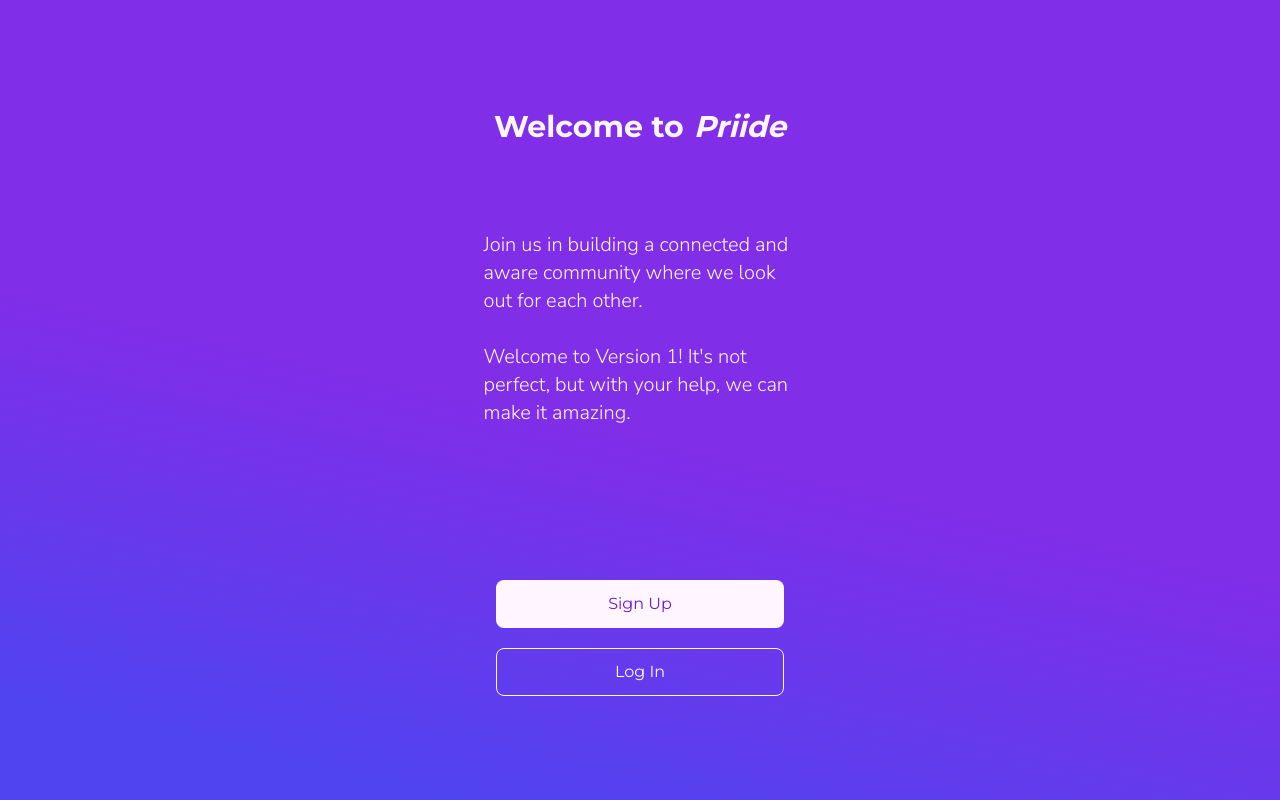
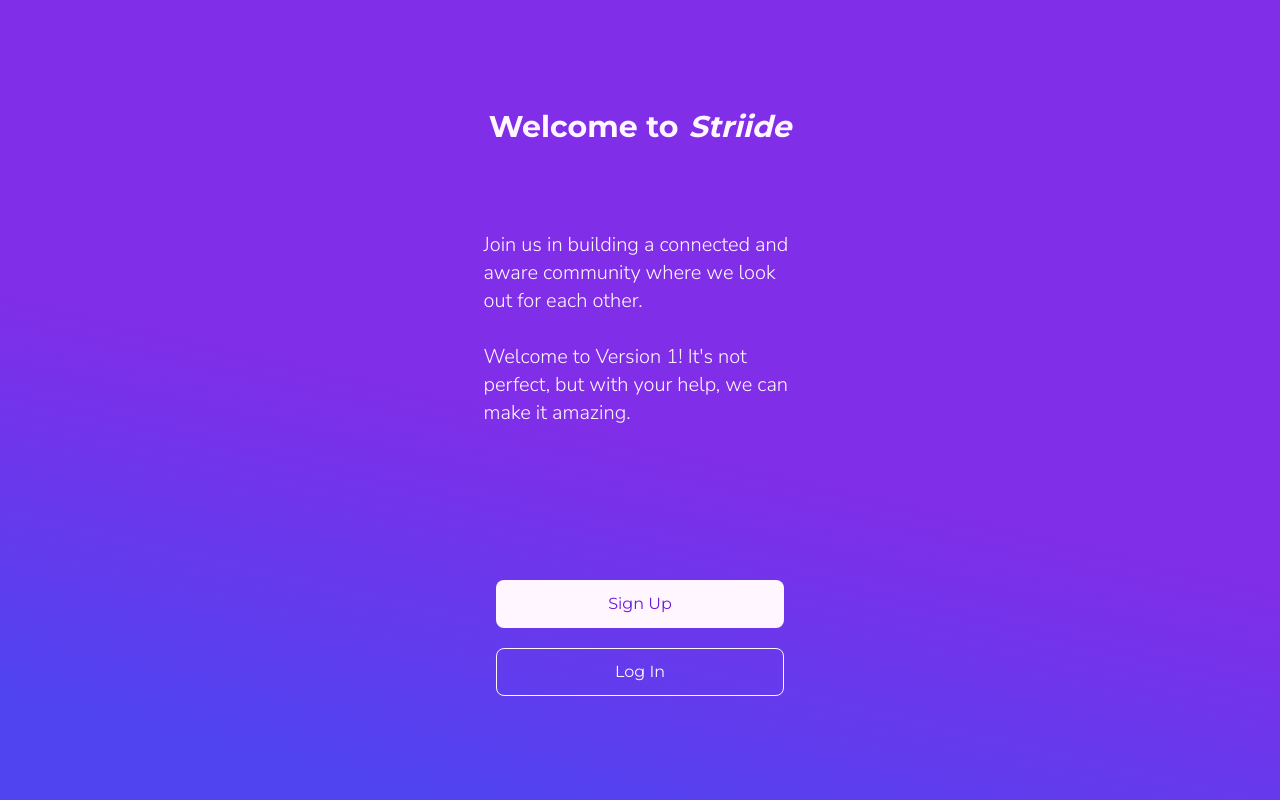
Before and after one commit to Vineexoxo/striide-web, a Next.js app in the folder striide-frontend/: page / in a window 1280 px wide. Built offline with nearby package versions, Linux system fonts and the light colour scheme; no server answers.

Commit message:
live patching

```diff
--- a/striide-frontend/src/components/root/Welcome.tsx
+++ b/striide-frontend/src/components/root/Welcome.tsx
@@ -62,7 +62,7 @@ const WelcomePage = () => {
                         }}
                         className="italic"
                     >
-                        Priide
+                        Striide
 
                     </motion.span>
                 </div>
```
